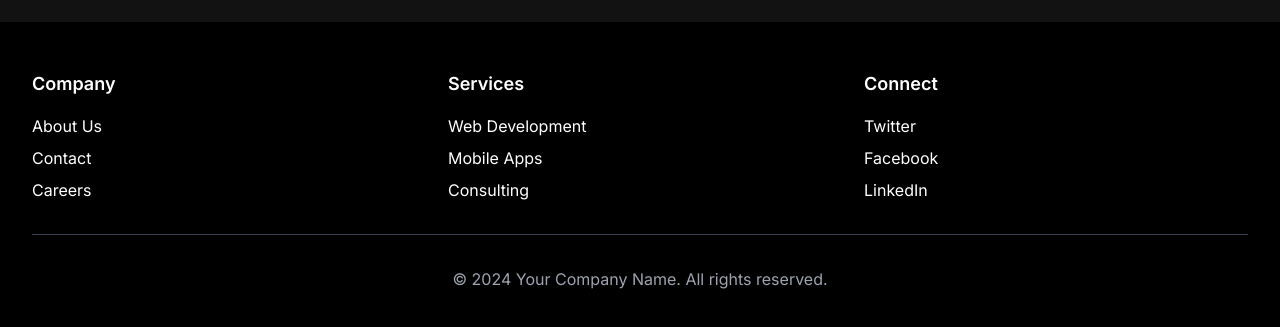
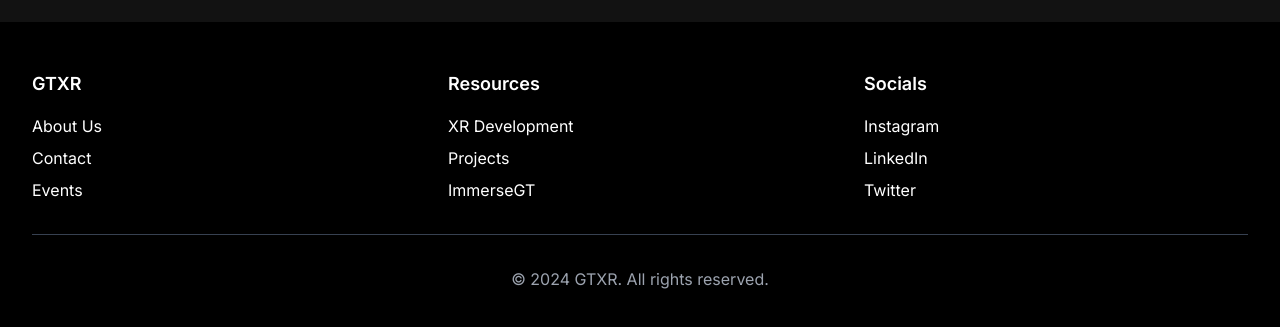
Before and after one commit to Revlord/gtxr, a Next.js app: page /about in a window 1280 px wide. Shown: the part 1986-2313 px from the top of the page. Built offline with nearby package versions, Linux system fonts and the light colour scheme.

Commit message:
lamp + changes

```diff
--- a/components/Footer.tsx
+++ b/components/Footer.tsx
@@ -7,32 +7,32 @@
       <div className="max-w-7xl mx-auto px-4 sm:px-6 lg:px-8 py-12">
         <div className="grid grid-cols-1 md:grid-cols-3 gap-8">
           <div>
-            <h3 className="text-lg font-semibold mb-4">Company</h3>
+            <h3 className="text-lg font-semibold mb-4">GTXR</h3>
             <ul className="space-y-2">
               <li><Link href="/about" className="hover:text-gray-300 transition-colors">About Us</Link></li>
               <li><Link href="/contact" className="hover:text-gray-300 transition-colors">Contact</Link></li>
-              <li><Link href="/careers" className="hover:text-gray-300 transition-colors">Careers</Link></li>
+              <li><Link href="/events" className="hover:text-gray-300 transition-colors">Events</Link></li>
             </ul>
           </div>
           <div>
-            <h3 className="text-lg font-semibold mb-4">Services</h3>
+            <h3 className="text-lg font-semibold mb-4">Resources</h3>
             <ul className="space-y-2">
-              <li><Link href="/services/web-development" className="hover:text-gray-300 transition-colors">Web Development</Link></li>
-              <li><Link href="/services/mobile-apps" className="hover:text-gray-300 transition-colors">Mobile Apps</Link></li>
-              <li><Link href="/services/consulting" className="hover:text-gray-300 transition-colors">Consulting</Link></li>
+              <li><Link href="/services/web-development" className="hover:text-gray-300 transition-colors">XR Development</Link></li>
+              <li><Link href="/services/mobile-apps" className="hover:text-gray-300 transition-colors">Projects</Link></li>
+              <li><Link href="/services/consulting" className="hover:text-gray-300 transition-colors">ImmerseGT</Link></li>
             </ul>
           </div>
           <div>
-            <h3 className="text-lg font-semibold mb-4">Connect</h3>
+            <h3 className="text-lg font-semibold mb-4">Socials</h3>
             <ul className="space-y-2">
-              <li><a href="https://twitter.com/yourcompany" target="_blank" rel="noopener noreferrer" className="hover:text-gray-300 transition-colors">Twitter</a></li>
-              <li><a href="https://facebook.com/yourcompany" target="_blank" rel="noopener noreferrer" className="hover:text-gray-300 transition-colors">Facebook</a></li>
-              <li><a href="https://linkedin.com/company/yourcompany" target="_blank" rel="noopener noreferrer" className="hover:text-gray-300 transition-colors">LinkedIn</a></li>
+              <li><a href="https://twitter.com/yourcompany" target="_blank" rel="noopener noreferrer" className="hover:text-gray-300 transition-colors">Instagram</a></li>
+              <li><a href="https://facebook.com/yourcompany" target="_blank" rel="noopener noreferrer" className="hover:text-gray-300 transition-colors">LinkedIn</a></li>
+              <li><a href="https://linkedin.com/company/yourcompany" target="_blank" rel="noopener noreferrer" className="hover:text-gray-300 transition-colors">Twitter</a></li>
             </ul>
           </div>
         </div>
         <div className="mt-8 pt-8 border-t border-gray-700">
-          <p className="text-center text-gray-400">&copy; 2024 Your Company Name. All rights reserved.</p>
+          <p className="text-center text-gray-400">&copy; 2024 GTXR. All rights reserved.</p>
         </div>
       </div>
     </footer>
--- /dev/null
+++ b/components/Projects.tsx
@@ -0,0 +1,9 @@
+import React from 'react'
+
+const Projects = () => {
+  return (
+    <div>Projects</div>
+  )
+}
+
+export default Projects
--- /dev/null
+++ b/components/ui/lamp.tsx
@@ -0,0 +1,104 @@
+"use client";
+import React from "react";
+import { motion } from "framer-motion";
+import { cn } from "@/utils/cn";
+
+export function LampDemo() {
+  return (
+    <LampContainer>
+      <motion.h1
+        initial={{ opacity: 0.5, y: 100 }}
+        whileInView={{ opacity: 1, y: 0 }}
+        transition={{
+          delay: 0.3,
+          duration: 0.8,
+          ease: "easeInOut",
+        }}
+        className="mt-8 bg-gradient-to-br from-slate-300 to-slate-500 py-4 bg-clip-text text-center text-4xl font-medium tracking-tight text-transparent md:text-7xl"
+      >
+        Build lamps <br /> the right way
+      </motion.h1>
+    </LampContainer>
+  );
+}
+
+export const LampContainer = ({
+  children,
+  className,
+}: {
+  children: React.ReactNode;
+  className?: string;
+}) => {
+  return (
+    <div
+      className={cn(
+        "relative flex min-h-screen flex-col items-center justify-center overflow-hidden bg-slate-950 w-full rounded-md z-0",
+        className
+      )}
+    >
+      <div className="relative flex w-full flex-1 scale-y-125 items-center justify-center isolate z-0 ">
+        <motion.div
+          initial={{ opacity: 0.5, width: "15rem" }}
+          whileInView={{ opacity: 1, width: "30rem" }}
+          transition={{
+            delay: 0.3,
+            duration: 0.8,
+            ease: "easeInOut",
+          }}
+          style={{
+            backgroundImage: `conic-gradient(var(--conic-position), var(--tw-gradient-stops))`,
+          }}
+          className="absolute inset-auto right-1/2 h-56 overflow-visible w-[30rem] bg-gradient-conic from-cyan-500 via-transparent to-transparent text-white [--conic-position:from_70deg_at_center_top]"
+        >
+          <div className="absolute  w-[100%] left-0 bg-slate-950 h-40 bottom-0 z-20 [mask-image:linear-gradient(to_top,white,transparent)]" />
+          <div className="absolute  w-40 h-[100%] left-0 bg-slate-950  bottom-0 z-20 [mask-image:linear-gradient(to_right,white,transparent)]" />
+        </motion.div>
+        <motion.div
+          initial={{ opacity: 0.5, width: "15rem" }}
+          whileInView={{ opacity: 1, width: "30rem" }}
+          transition={{
+            delay: 0.3,
+            duration: 0.8,
+            ease: "easeInOut",
+          }}
+          style={{
+            backgroundImage: `conic-gradient(var(--conic-position), var(--tw-gradient-stops))`,
+          }}
+          className="absolute inset-auto left-1/2 h-56 w-[30rem] bg-gradient-conic from-transparent via-transparent to-cyan-500 text-white [--conic-position:from_290deg_at_center_top]"
+        >
+          <div className="absolute  w-40 h-[100%] right-0 bg-slate-950  bottom-0 z-20 [mask-image:linear-gradient(to_left,white,transparent)]" />
+          <div className="absolute  w-[100%] right-0 bg-slate-950 h-40 bottom-0 z-20 [mask-image:linear-gradient(to_top,white,transparent)]" />
+        </motion.div>
+        <div className="absolute top-1/2 h-48 w-full translate-y-12 scale-x-150 bg-slate-950 blur-2xl"></div>
+        <div className="absolute top-1/2 z-50 h-48 w-full bg-transparent opacity-10 backdrop-blur-md"></div>
+        <div className="absolute inset-auto z-50 h-36 w-[28rem] -translate-y-1/2 rounded-full bg-cyan-500 opacity-50 blur-3xl"></div>
+        <motion.div
+          initial={{ width: "8rem" }}
+          whileInView={{ width: "16rem" }}
+          transition={{
+            delay: 0.3,
+            duration: 0.8,
+            ease: "easeInOut",
+          }}
+          className="absolute inset-auto z-30 h-36 w-64 -translate-y-[6rem] rounded-full bg-cyan-400 blur-2xl"
+        ></motion.div>
+        <motion.div
+          initial={{ width: "15rem" }}
+          whileInView={{ width: "30rem" }}
+          transition={{
+            delay: 0.3,
+            duration: 0.8,
+            ease: "easeInOut",
+          }}
+          className="absolute inset-auto z-50 h-0.5 w-[30rem] -translate-y-[7rem] bg-cyan-400 "
+        ></motion.div>
+
+        <div className="absolute inset-auto z-40 h-44 w-full -translate-y-[12.5rem] bg-slate-950 "></div>
+      </div>
+
+      <div className="relative z-50 flex -translate-y-80 flex-col items-center px-5">
+        {children}
+      </div>
+    </div>
+  );
+};
```
